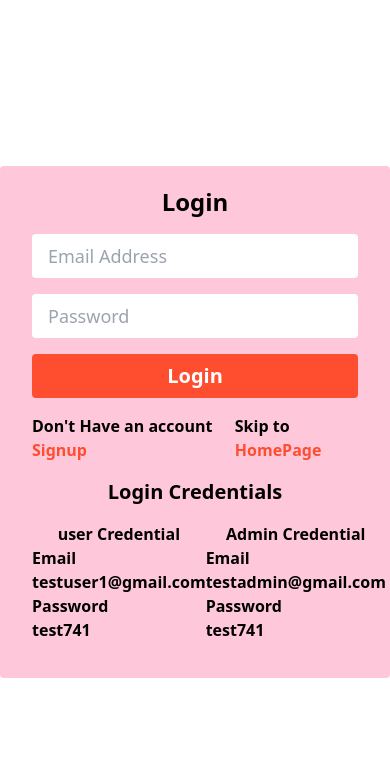
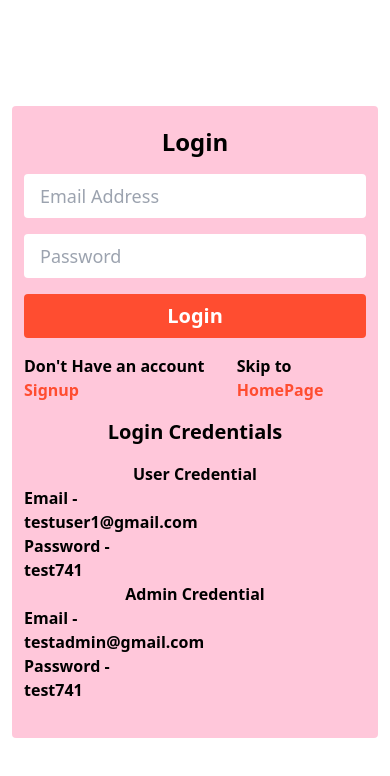
Before and after one commit to shivanshlearnify/carRental, a React (Vite) app: page /signIn in a window 390 px wide. Shown: the top 776 px of the page. Built offline with nearby package versions, Linux system fonts and the light colour scheme; what tailwindcss-gradients would draw is missing.

Commit message:
added react tabs

```diff
--- a/package.json
+++ b/package.json
@@ -16,6 +16,7 @@
     "react-hot-toast": "^2.4.1",
     "react-icons": "^5.0.1",
     "react-router-dom": "^6.22.3",
+    "react-tabs": "^6.0.2",
     "react-toastify": "^10.0.5",
     "tailwindcss-gradients": "^3.0.0"
   },
--- a/src/components/booking/Booking.jsx
+++ b/src/components/booking/Booking.jsx
@@ -199,7 +199,7 @@ const Booking = () => {
         id="modal"
         className={`w-[100vw] h-[100vh] flex justify-center items-center absolute backdrop-blur-[2px] ${
           !modal ? "activeModal" : ""
-        } top-[54%] fixed`}
+        } top-[54%] fixed sm:px-3`}
       >
         <div className="booking-modal bg-white max-w-xl mx-auto border rounded-xl ">
           <div className="bg-[#ff4d30] text-white text-xl font-semibold py-2 px-4 rounded-t-xl flex justify-between items-center ">
--- a/src/pages/adminDashboard/AdminDashboard.jsx
+++ b/src/pages/adminDashboard/AdminDashboard.jsx
@@ -4,6 +4,7 @@ import { MdLogout } from "react-icons/md";
 import { TiUser } from "react-icons/ti";
 import { FaCar } from "react-icons/fa6";
 import { GrOrderedList } from "react-icons/gr";
+import { Tab, Tabs, TabList, TabPanel } from "react-tabs";
 
 const AdminDashboard = () => {
   const user = JSON.parse(localStorage.getItem("users"));
@@ -66,22 +67,35 @@ const AdminDashboard = () => {
               </div>
             </div>
           </div>
-          <div className="right flex gap-[20px] justify-center w-full mt-[34px]">
-            <div className="bg-white w-[15rem] h-[10rem] rounded-2xl p-5 mt-8 flex justify-center items-center text-xl font-semibold cursor-pointer flex-col text-[#ff4d30] gap-2">
+          <div>
+            <Tabs className="right flex gap-[20px] justify-center w-full mt-[34px]">
+              <TabList>
+                <Tab className="bg-white w-[15rem] h-[10rem] rounded-2xl p-5 mt-8 flex justify-center items-center text-xl font-semibold cursor-pointer flex-col text-[#ff4d30] gap-2">
                   <FaCar className="w-[36px] h-[36px]" />
                   <h2>5</h2>
                   <h2>Fleet of Vehicles</h2>
-            </div>
-            <div className="bg-white w-[15rem] h-[10rem] rounded-2xl p-5 mt-8 flex justify-center items-center text-xl font-semibold cursor-pointer flex-col text-[#ff4d30] gap-2">
+                </Tab>
+                <Tab className="bg-white w-[15rem] h-[10rem] rounded-2xl p-5 mt-8 flex justify-center items-center text-xl font-semibold cursor-pointer flex-col text-[#ff4d30] gap-2">
                   <GrOrderedList className="w-[36px] h-[36px]" />
                   <h2>5</h2>
                   <h2>Total Booking</h2>
-            </div>
-            <div className="bg-white w-[15rem] h-[10rem] rounded-2xl p-5 mt-8 flex justify-center items-center text-xl font-semibold cursor-pointer flex-col text-[#ff4d30] gap-2">
+                </Tab>
+                <Tab className="bg-white w-[15rem] h-[10rem] rounded-2xl p-5 mt-8 flex justify-center items-center text-xl font-semibold cursor-pointer flex-col text-[#ff4d30] gap-2">
                   <TiUser className="w-[36px] h-[36px]" />
                   <h2>5</h2>
                   <h2>Total Users</h2>
-            </div>
+                </Tab>
+              </TabList>
+              <TabPanel>
+                <h2>lorem</h2>
+              </TabPanel>
+              <TabPanel>
+                <h2>Any content 2</h2>
+              </TabPanel>
+              <TabPanel>
+                <h2>Any content 3</h2>
+              </TabPanel>
+            </Tabs>
           </div>
         </div>
       </div>
--- a/src/pages/registration/SignIn.jsx
+++ b/src/pages/registration/SignIn.jsx
@@ -86,7 +86,7 @@ const SignIn = () => {
   return (
     <div className="flex justify-center items-center h-screen">
       {loading && <Loader />}
-      <div className=" bg-[#ff307544] max-w-lg w-full rounded px-8 py-5 mx-3">
+      <div className=" bg-[#ff307544] max-w-lg w-full rounded px-8 py-5 mx-3 sm:px-3">
         <h2 className="text-center text-2xl font-semibold mb-4">Login</h2>
         <div className="flex flex-col gap-4">
           <input
@@ -139,16 +139,16 @@ const SignIn = () => {
         </div>
         <div className="my-4">
           <h2 className="text-center text-xl font-bold">Login Credentials</h2>
-          <div className="flex justify-between mt-4">
+          <div className="flex justify-between mt-4 sm:flex-col">
             <div className="font-semibold">
-              <h2 className="text-center">user Credential</h2>
-              <h2>Email <br /> testuser1@gmail.com</h2>
-              <h2>Password <br /> test741</h2>
+              <h2 className="text-center">User Credential</h2>
+              <h2>Email - <br /> testuser1@gmail.com</h2>
+              <h2>Password - <br /> test741</h2>
             </div>
             <div className="font-semibold">
               <h2 className="text-center">Admin Credential</h2>
-              <h2>Email <br /> testadmin@gmail.com</h2>
-              <h2>Password <br /> test741</h2>
+              <h2>Email - <br /> testadmin@gmail.com</h2>
+              <h2>Password -<br /> test741</h2>
             </div>
           </div>
         </div>
```
Also changed, not shown: 1 other file (tests, documents, lock files or other folders). Lines whose indentation alone changed are shown as unchanged.
